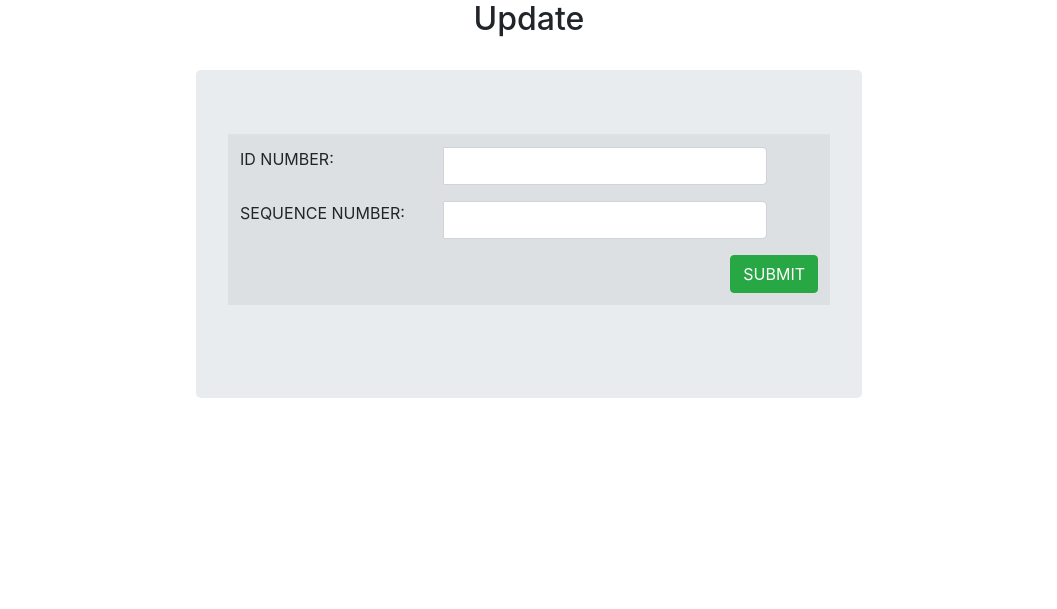
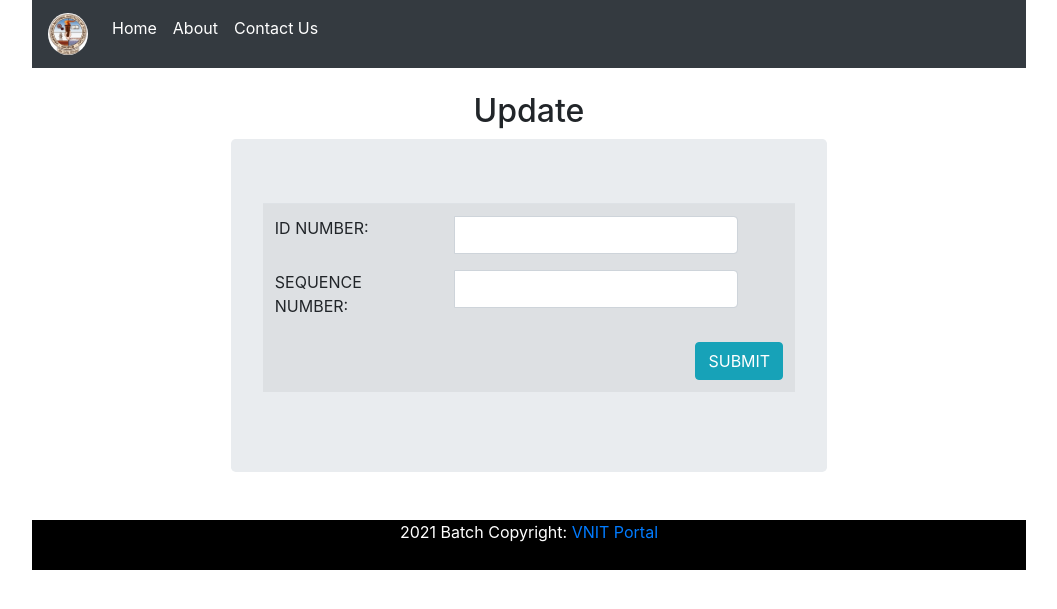
Before and after one commit to umangd98/EmployeePayroll, a Django app: page /crud_update in a window 1280 px wide. Shown: the top 609 px of the page, without its empty margins (111-1168 px from the left). Run offline with Django 3.2, Linux system fonts and the light colour scheme; some libraries are stand-ins or nearby versions.

Commit message:
app2/info templates header and footer

```diff
--- a/app2/templates/info/ask_id_for_update.html
+++ b/app2/templates/info/ask_id_for_update.html
@@ -15,6 +15,9 @@
     <script src="https://cdnjs.cloudflare.com/ajax/libs/popper.js/1.12.9/umd/popper.min.js" integrity="sha384-ApNbgh9B+Y1QKtv3Rn7W3mgPxhU9K/ScQsAP7hUibX39j7fakFPskvXusvfa0b4Q" crossorigin="anonymous"></script>
     <script src="https://maxcdn.bootstrapcdn.com/bootstrap/4.0.0/js/bootstrap.min.js" integrity="sha384-JZR6Spejh4U02d8jOt6vLEHfe/JQGiRRSQQxSfFWpi1MquVdAyjUar5+76PVCmYl" crossorigin="anonymous"></script>
     <style>
+        .container{
+         width: 80%;
+        }
         .carousel-control.left, .carousel-control.right {
            background-image:none !important;
            filter:none !important;
@@ -65,12 +68,36 @@
         .ex{
             width: 13%;
         }
+        li a{
+            color: white
+        }
     </style>
 </head>
 <body>
 
+
 <div class="container">
-    <h2 style="text-align: center;">Update</h2><br>
+
+    <nav class="navbar navbar-expand-sm bg-dark">
+
+
+  <ul class="navbar-nav">
+      <a class="navbar-brand" href="#">
+    <img src="vnit.png" alt="logo" style="width:40px;">
+  </a>
+    <li class="nav-item">
+      <a class="nav-link" href="#">Home</a>
+    </li>
+    <li class="nav-item">
+      <a class="nav-link" href="#">About</a>
+    </li>
+    <li class="nav-item">
+      <a class="nav-link" href="#">Contact Us</a>
+    </li>
+  </ul>
+    </nav>
+    <br>
+    <h2 style="text-align: center;">Update</h2>
 
 
 
@@ -116,7 +143,7 @@
                           </div>
 
                       </fieldset>
-                      <button class="btn btn-success " style="float:right;" type="submit">SUBMIT</button>
+                      <button class="btn btn-info " style="float:right;" type="submit">SUBMIT</button>
                     </div>
                 </td>
 
@@ -140,6 +167,20 @@
     </a>
 -->
 
+    </div>
+    <br>
+    <br>
+    <footer class="page-footer font-small black">
+
+  <!-- Copyright -->
+  <div style="color: white;" class="footer-copyright text-center py-10">2021 Batch Copyright:
+    <a href="https://vnit.ac.in"> VNIT Portal</a>
+<!--    <button onclick="myFunction()">Print this page</button>-->
+  </div>
+  <!-- Copyright -->
+
+</footer>
+    </div>
 
 </body>
 </html>
--- a/app2/templates/info/create_profile.html
+++ b/app2/templates/info/create_profile.html
@@ -71,6 +71,9 @@
 
 
   <ul class="navbar-nav">
+      <a class="navbar-brand" href="#">
+    <img src="vnit.png" alt="logo" style="width:40px;">
+  </a>
     <li class="nav-item">
       <a class="nav-link" href="#">Home</a>
     </li>
--- a/app2/templates/info/update_profile.html
+++ b/app2/templates/info/update_profile.html
@@ -71,6 +71,10 @@
 
 
   <ul class="navbar-nav">
+      <a class="navbar-brand" href="#">
+    <img src="vnit.png" alt="logo" style="width:40px;">
+  </a>
+
     <li class="nav-item">
       <a class="nav-link" href="#">Home</a>
     </li>
@@ -811,6 +815,7 @@
       </div>
             </div>
             <br>
+
             <footer class="page-footer font-small black">
 
 
```
Also changed, not shown: app2/templates/info/ask_id_for_read.html (+39 -1 lines), app2/templates/info/read_profile.html (+24 -3 lines), app2/templates/info/vnit.png (added).
